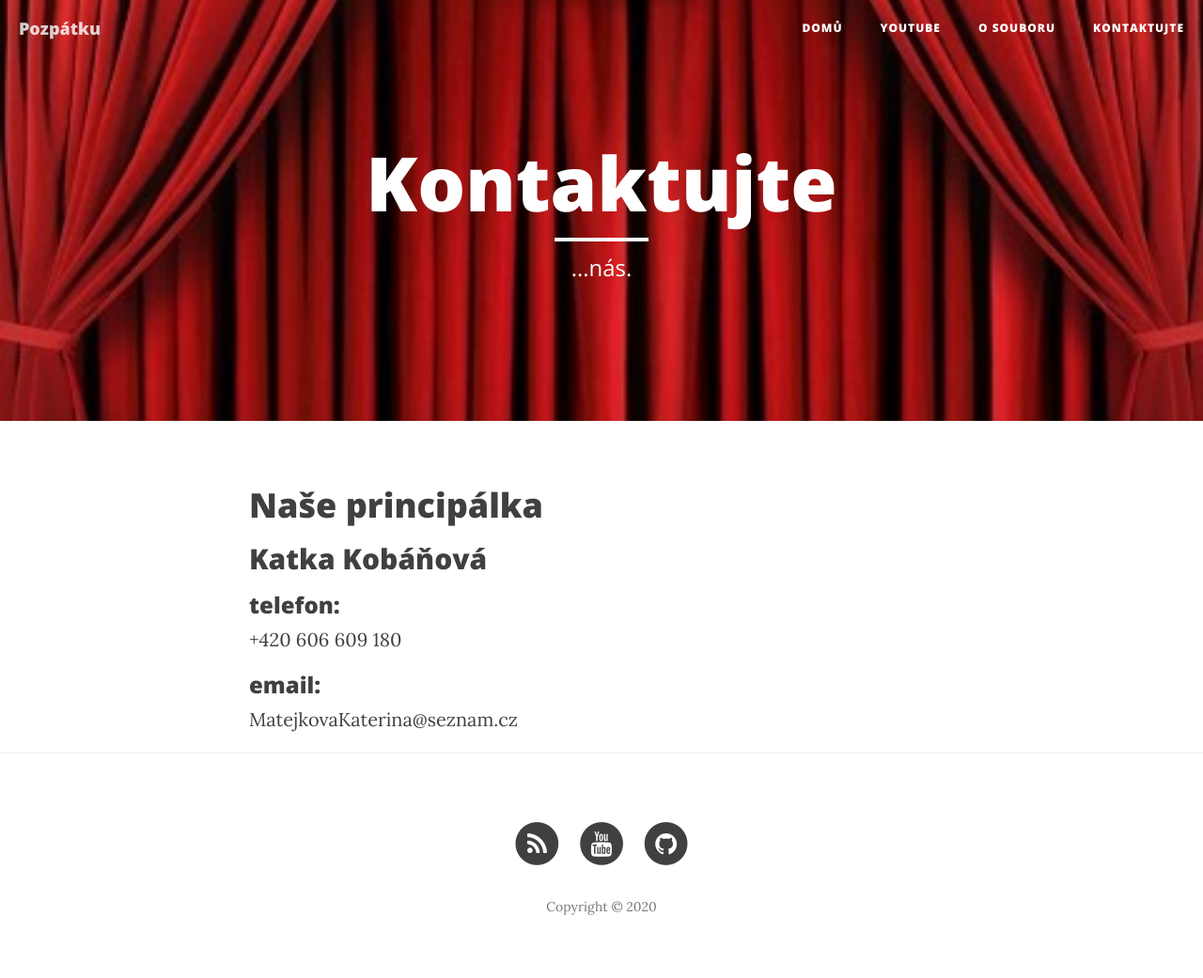
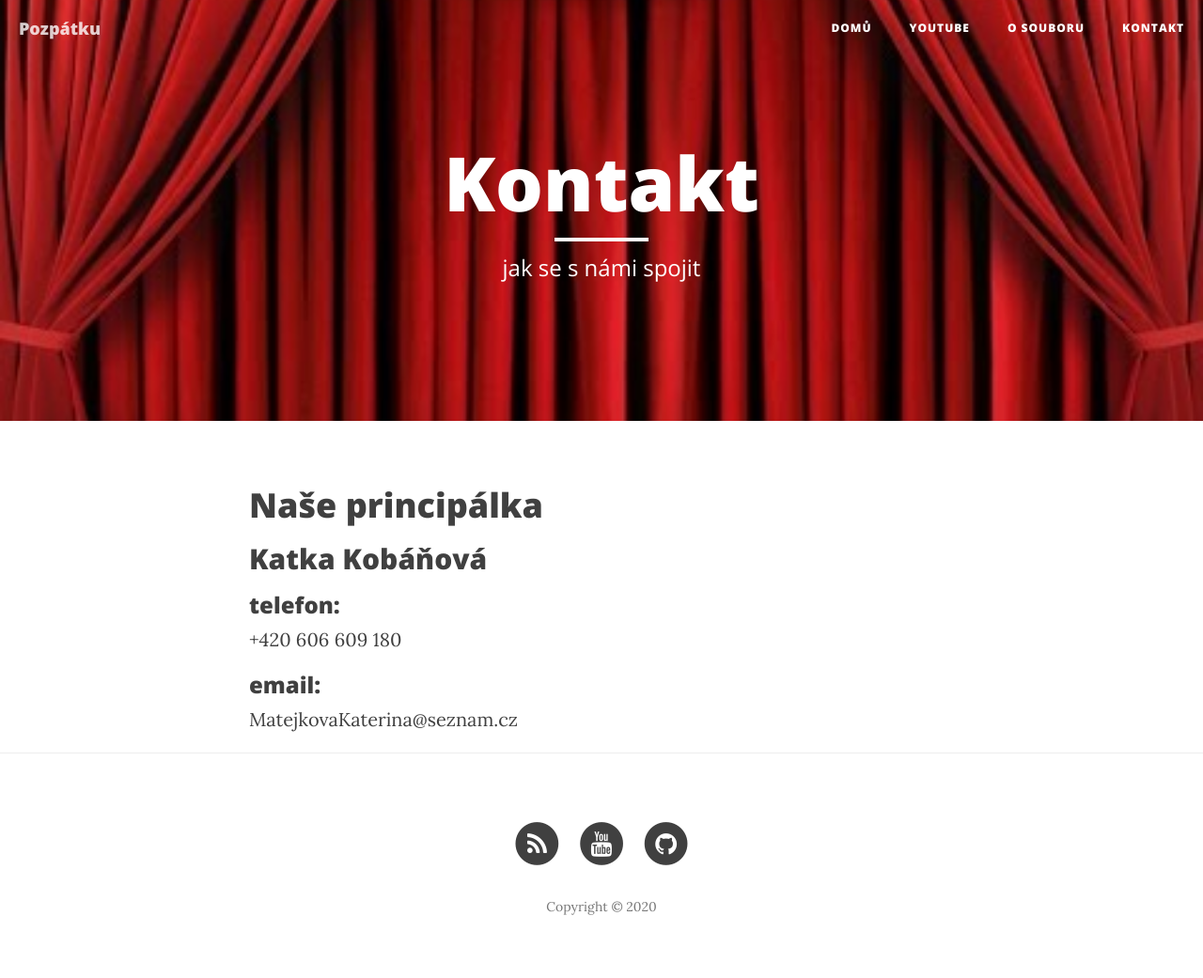
Before and after one commit to xsuchy/pozpatku, a Jekyll site: the page built from contact.html, in a window 1280 px wide. Shown: the whole page at 94% size. Built offline with Jekyll 4.4.1, drawn with Linux system fonts in a browser that asks for light colours; nearby versions of some CDN libraries.

Commit message:
upravit onas

```diff
--- a/contact.html
+++ b/contact.html
@@ -1,7 +1,7 @@
 ---
 layout: page
-title: "Kontaktujte"
-description: "...nás."
+title: "Kontakt"
+description: "jak se s námi spojit"
 header-img: "img/contact-bg.jpg"
 ---
 <h1>Naše principálka</h1>
```
